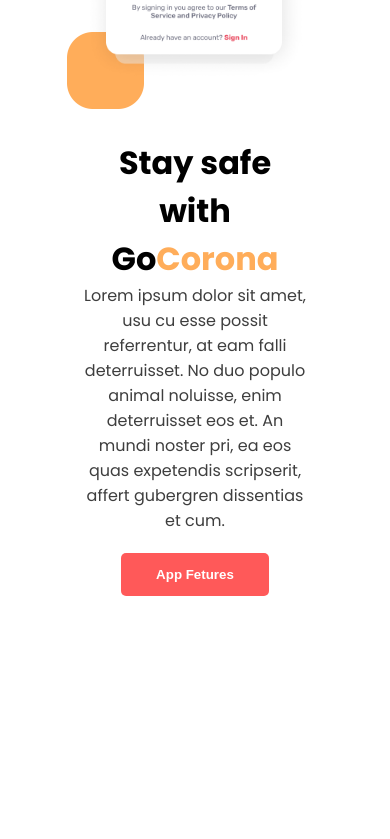
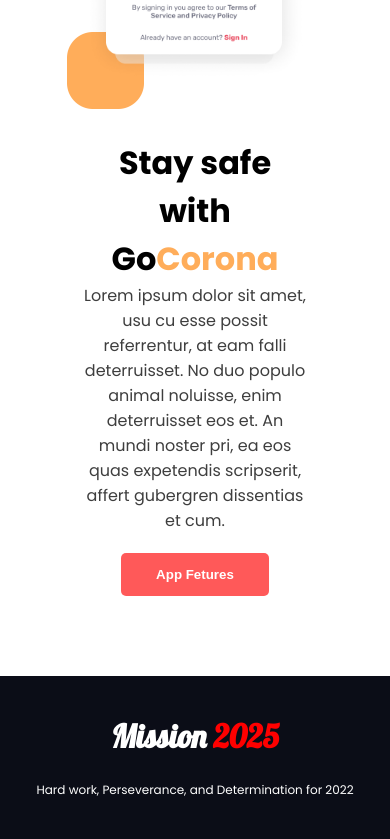
Before and after one commit to mezbahDev/Mission-2024, a plain HTML site: page index.html in a window 390 px wide. Shown: the part 4664-5503 px from the top of the page. Before the commit the page ends 5340 px from the top, so only its background shows below. Drawn offline with Linux system fonts and the light colour scheme.

Commit message:
footer-section added and some code has updated

```diff
--- a/index.html
+++ b/index.html
@@ -103,6 +103,13 @@
             </div>
         </section>
     </main>
+
+    <footer>
+        <div class="block">
+            <h1>Mission <span class="time">2025</span></h1>
+            <p>Hard work, Perseverance, and Determination for 2022</p>
+        </div>
+    </footer>
 </body>
 
 </html>
--- a/style.css
+++ b/style.css
@@ -1,3 +1,4 @@
+@import url("https://fonts.googleapis.com/css2?family=Inter:ital,opsz,wght@0,14..32,100..900;1,14..32,100..900&family=Lato:ital,wght@0,100;0,300;0,400;0,700;0,900;1,100;1,300;1,400;1,700;1,900&family=Lobster&family=Poppins:ital,wght@0,100;0,200;0,300;0,400;0,500;0,600;0,700;0,800;0,900;1,100;1,200;1,300;1,400;1,500;1,600;1,700;1,800;1,900&family=Work+Sans:ital,wght@0,100..900;1,100..900&family=Yeseva+One&display=swap");
 @import url("https://fonts.googleapis.com/css2?family=Inter:ital,opsz,wght@0,14..32,100..900;1,14..32,100..900&family=Lato:ital,wght@0,100;0,300;0,400;0,700;0,900;1,100;1,300;1,400;1,700;1,900&family=Lobster&family=Poppins:ital,wght@0,100;0,200;0,300;0,400;0,500;0,600;0,700;0,800;0,900;1,100;1,200;1,300;1,400;1,500;1,600;1,700;1,800;1,900&family=Work+Sans:ital,wght@0,100..900;1,100..900&family=Yeseva+One&display=swap");
 @import url("https://fonts.googleapis.com/css2?family=Inter:ital,opsz,wght@0,14..32,100..900;1,14..32,100..900&family=Lato:ital,wght@0,100;0,300;0,400;0,700;0,900;1,100;1,300;1,400;1,700;1,900&family=Lobster&family=Poppins:ital,wght@0,100;0,200;0,300;0,400;0,500;0,600;0,700;0,800;0,900;1,100;1,200;1,300;1,400;1,500;1,600;1,700;1,800;1,900&family=Work+Sans:ital,wght@0,100..900;1,100..900&family=Yeseva+One&display=swap");
 
@@ -248,6 +249,38 @@ body {
   color: var(--dark-2);
 }
 
+/* footer section style */
+
+footer {
+  background-color: #0b0d17;
+  width: 100%;
+}
+
+.block {
+  display: flex;
+  flex-direction: column;
+  align-items: center;
+  gap: 25px;
+  max-width: 370px;
+  margin: auto;
+  padding: 40px 0;
+  color: white;
+}
+
+.block h1 {
+  font-size: 3rem;
+  font-family: "lobster";
+}
+
+.time {
+  color: red;
+}
+
+.block p {
+  font-size: 14px;
+  font-family: "poppins";
+}
+
 /* <<<<<<<<<<<<  X-Small screen >>>>>>>>>>>> */
 
 @media (max-width: 576px) {
@@ -367,6 +400,20 @@ body {
     color: var(--dark-2);
     text-align: center;
   }
+
+  /* footer section style */
+
+  .block{
+    max-width: 576px;
+  }
+
+  .block h1 {
+    font-size: 2rem;
+  }
+
+  .block p {
+    font-size: 12px;
+  }
 }
 
 /* <<<<<<<<<<<<  Small screen >>>>>>>>>>>> */
@@ -479,6 +526,16 @@ body {
     color: var(--dark-2);
     text-align: center;
   }
+
+  /* footer section style */
+
+  .block h1 {
+    font-size: 2rem;
+  }
+
+  .block p {
+    font-size: 12px;
+  }
 }
 
 /* <<<<<<<<<<<<  Medium screen >>>>>>>>>>>> */
@@ -561,4 +618,23 @@ body {
   .build-txt-description {
     text-align: center;
   }
+  /* footer section style */
+
+  .block h1 {
+    font-size: 2rem;
+  }
+
+  .block p {
+    font-size: 12px;
+  }
 }
+
+@media (min-width: 992px) and (max-width: 1200px) {
+  .communityShape {
+    z-index: 0;
+    position: absolute;
+    width: 230px;
+    right: 18rem;
+    top: 18rem;
+  }
+}
```
